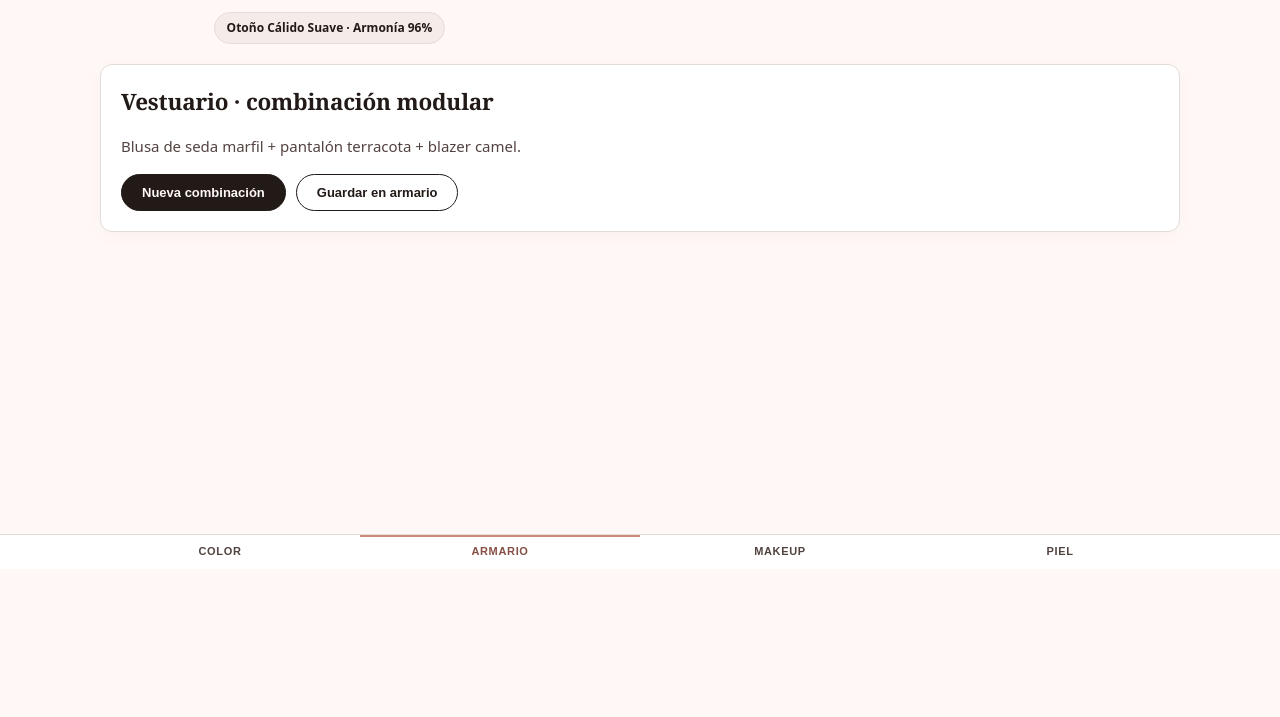
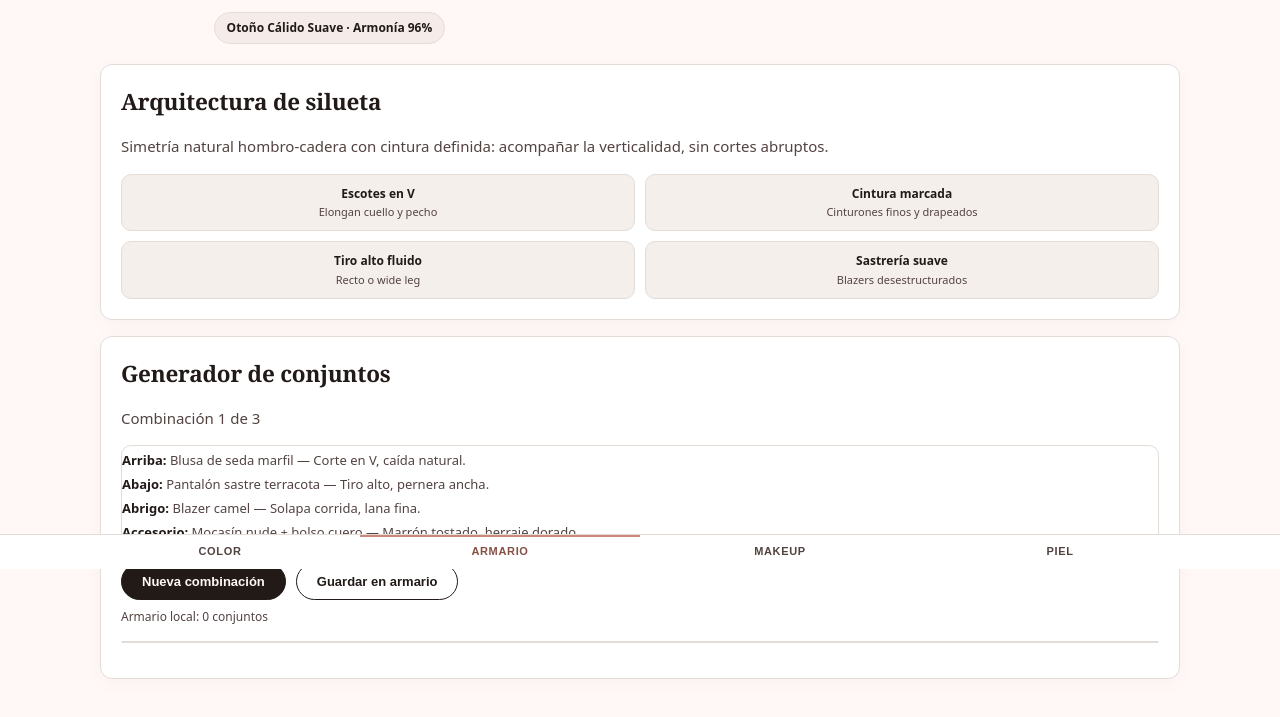
Before and after one commit to SaaraCoM/hackathon-Stylingu, a plain HTML site: page frontend/public/index.html in a window 1280 px wide. Both pictures are taken after a click on the tab "ARMARIO". Shown: the part 231-948 px from the top of the page. Before the commit the page ends 800 px from the top, so only its background shows below. Drawn offline with Linux system fonts and the light colour scheme.

Commit message:
feat(ui): vestuario con silueta, generador 4 piezas y armario local

```diff
--- a/frontend/public/app.js
+++ b/frontend/public/app.js
@@ -78,9 +78,39 @@ function selectFabric(key, btn) {
   );
 }
 
-/* ---- Armario (simple, se enriquece en el siguiente commit) ---- */
-const outfitsSimple = D.outfits.map((o) => `${o.top} + ${o.bottom} + ${o.jacket}.`);
+/* ---- Vestuario ---- */
 let outfitIndex = 0;
+function renderSilhouette() {
+  const box = document.getElementById("silhouetteGrid");
+  box.innerHTML = "";
+  D.silhouette.forEach((s) => {
+    const d = document.createElement("div");
+    d.className = "swatch-card";
+    d.style.cursor = "default";
+    d.innerHTML = `<span class="nm">${s.name}</span><span class="hx">${s.note}</span>`;
+    box.appendChild(d);
+  });
+}
+function renderOutfit() {
+  const o = D.outfits[outfitIndex];
+  const rows = [
+    ["Arriba", `${o.top} — ${o.topDesc}`],
+    ["Abajo", `${o.bottom} — ${o.bottomDesc}`],
+    ["Abrigo", `${o.jacket} — ${o.jacketDesc}`],
+    ["Accesorio", `${o.acc} — ${o.accDesc}`]
+  ];
+  document.getElementById("outfitList").innerHTML = rows
+    .map(([k, v]) => `<li><strong>${k}:</strong> <span>${v}</span></li>`).join("");
+  document.getElementById("outfitCounter").textContent =
+    `Combinación ${outfitIndex + 1} de ${D.outfits.length}`;
+}
+function renderSaved() {
+  const saved = JSON.parse(localStorage.getItem("stylingu-outfits") || "[]");
+  document.getElementById("savedCount").textContent =
+    `Armario local: ${saved.length} conjunto${saved.length === 1 ? "" : "s"}`;
+  document.getElementById("savedList").innerHTML = saved.slice(-3).reverse()
+    .map((s) => `<li><span>${s.top} + ${s.bottom} + ${s.jacket}</span></li>`).join("");
+}
 
 /* ---- Init ---- */
 renderPalette();
@@ -91,16 +121,20 @@ document.querySelectorAll("[data-fabric]").forEach((btn) => {
 });
 selectFabric("seda", document.querySelector('[data-fabric="seda"]'));
 
+renderSilhouette();
+renderOutfit();
+renderSaved();
 document.getElementById("shuffleBtn").addEventListener("click", () => {
-  outfitIndex = (outfitIndex + 1) % outfitsSimple.length;
-  document.getElementById("outfitText").textContent = outfitsSimple[outfitIndex];
+  outfitIndex = (outfitIndex + 1) % D.outfits.length;
+  renderOutfit();
   toast("Nueva combinación calculada.");
 });
 
 document.getElementById("saveOutfitBtn").addEventListener("click", () => {
   const saved = JSON.parse(localStorage.getItem("stylingu-outfits") || "[]");
-  saved.push({ text: document.getElementById("outfitText").textContent, at: new Date().toISOString() });
+  saved.push({ ...D.outfits[outfitIndex], at: new Date().toISOString() });
   localStorage.setItem("stylingu-outfits", JSON.stringify(saved));
+  renderSaved();
   toast("Conjunto guardado en local.");
 });
 
--- a/frontend/public/index.html
+++ b/frontend/public/index.html
@@ -77,12 +77,20 @@
 
   <section class="tab" id="tab-armario" aria-label="Vestuario y armario">
     <div class="card">
-      <h2>Vestuario · combinación modular</h2>
-      <p class="muted" id="outfitText">Blusa de seda marfil + pantalón terracota + blazer camel.</p>
+      <h2>Arquitectura de silueta</h2>
+      <p class="muted">Simetría natural hombro-cadera con cintura definida: acompañar la verticalidad, sin cortes abruptos.</p>
+      <div class="swatch-grid" id="silhouetteGrid" style="grid-template-columns:repeat(2,1fr)"></div>
+    </div>
+    <div class="card" style="margin-top:16px">
+      <h2>Generador de conjuntos</h2>
+      <p class="muted" id="outfitCounter">Combinación 1 de 3</p>
+      <ul class="outfit" id="outfitList" style="list-style:none;padding:0"></ul>
       <div class="row">
         <button class="btn primary" id="shuffleBtn" type="button">Nueva combinación</button>
         <button class="btn" id="saveOutfitBtn" type="button">Guardar en armario</button>
       </div>
+      <p class="saved" id="savedCount">Armario local: 0 conjuntos</p>
+      <ul class="outfit" id="savedList" style="list-style:none;padding:0"></ul>
     </div>
   </section>
 
```
